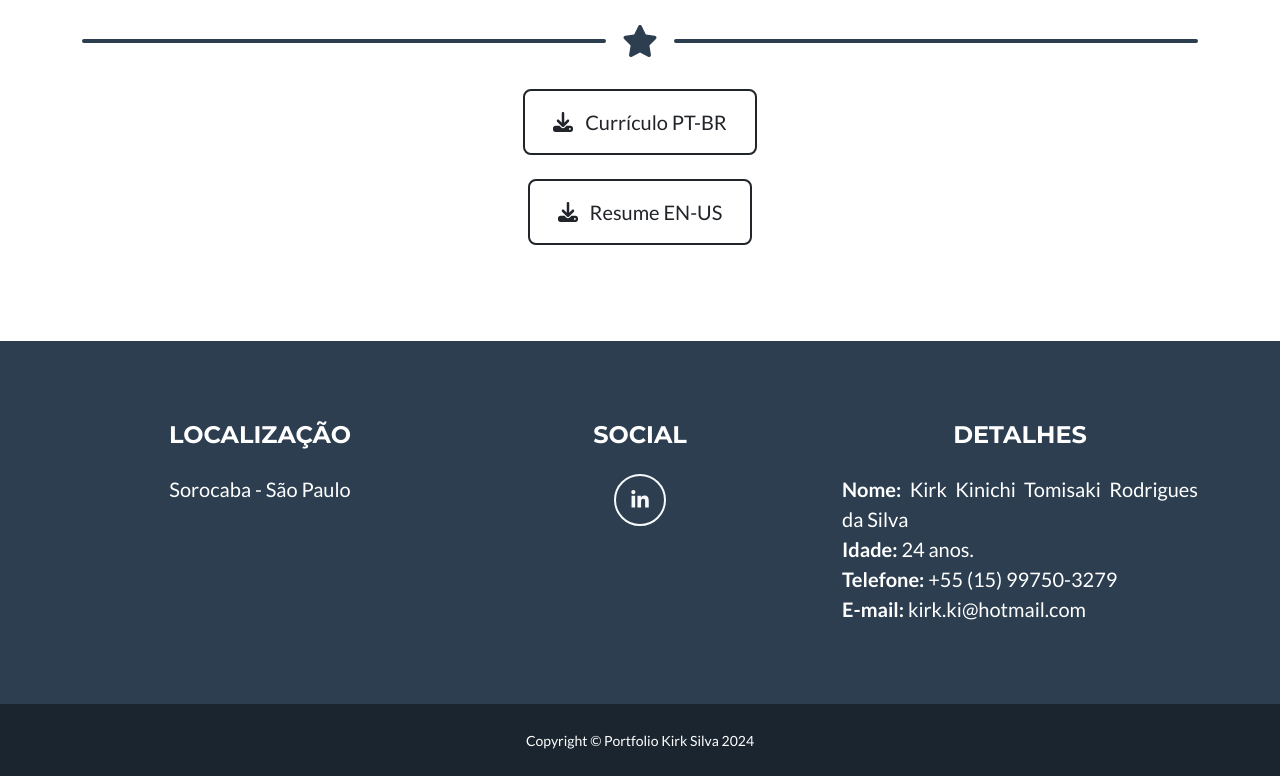
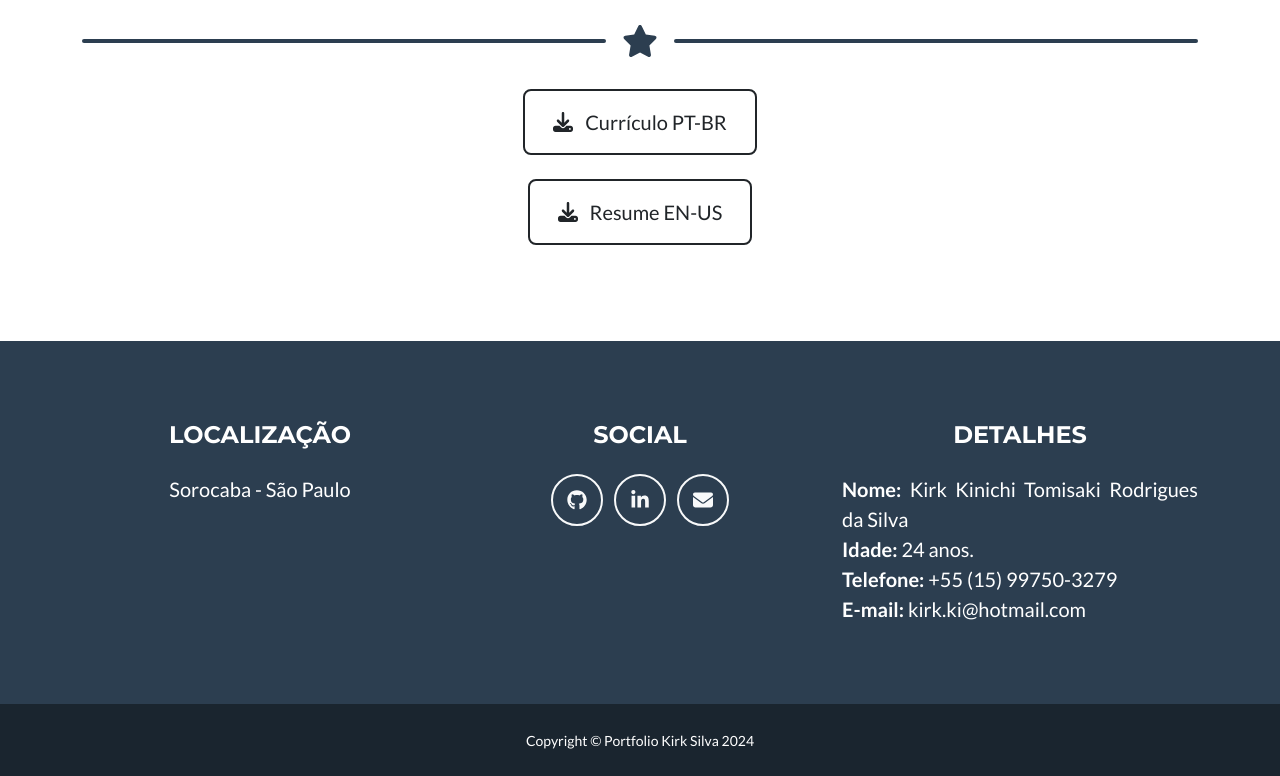
Before and after one commit to kirkkinichi/Portfolio, a plain HTML site: page index.html in a window 1280 px wide. Shown: the part 2341-3117 px from the top of the page. Drawn offline with nearby package versions, Linux system fonts and the light colour scheme.

Commit message:
Ajuste footer.

```diff
--- a/index.html
+++ b/index.html
@@ -149,10 +149,9 @@
                     <!-- Footer Social Icons-->
                     <div class="col-lg-4 mb-5 mb-lg-0">
                         <h4 class="text-uppercase mb-4">Social</h4>
-                        <!-- <a class="btn btn-outline-light btn-social mx-1" href="#!"><i class="fab fa-fw fa-facebook-f"></i></a> -->
-                        <!-- <a class="btn btn-outline-light btn-social mx-1" href="#!"><i class="fab fa-fw fa-twitter"></i></a> -->
+                        <a class="btn btn-outline-light btn-social mx-1" href="https://github.com/kirkkinichi" target="_blank"><i class="fab fa-fw fa-github"></i></a>
                         <a class="btn btn-outline-light btn-social mx-1" href="https://www.linkedin.com/in/kirk-silva-66b1b727a/" target="_blank"><i class="fab fa-fw fa-linkedin-in"></i></a>
-                        <!-- <a class="btn btn-outline-light btn-social mx-1" href="#!"><i class="fab fa-fw fa-whatsapp"></i></a> -->
+                        <a class="btn btn-outline-light btn-social mx-1" href="mailto:kirk.ki@hotmail.com" target="_blank"><i class="fas fa-fw fa-envelope"></i></a>
                     </div>
                     <!-- Footer About Text-->
                     <div class="col-lg-4">
```
